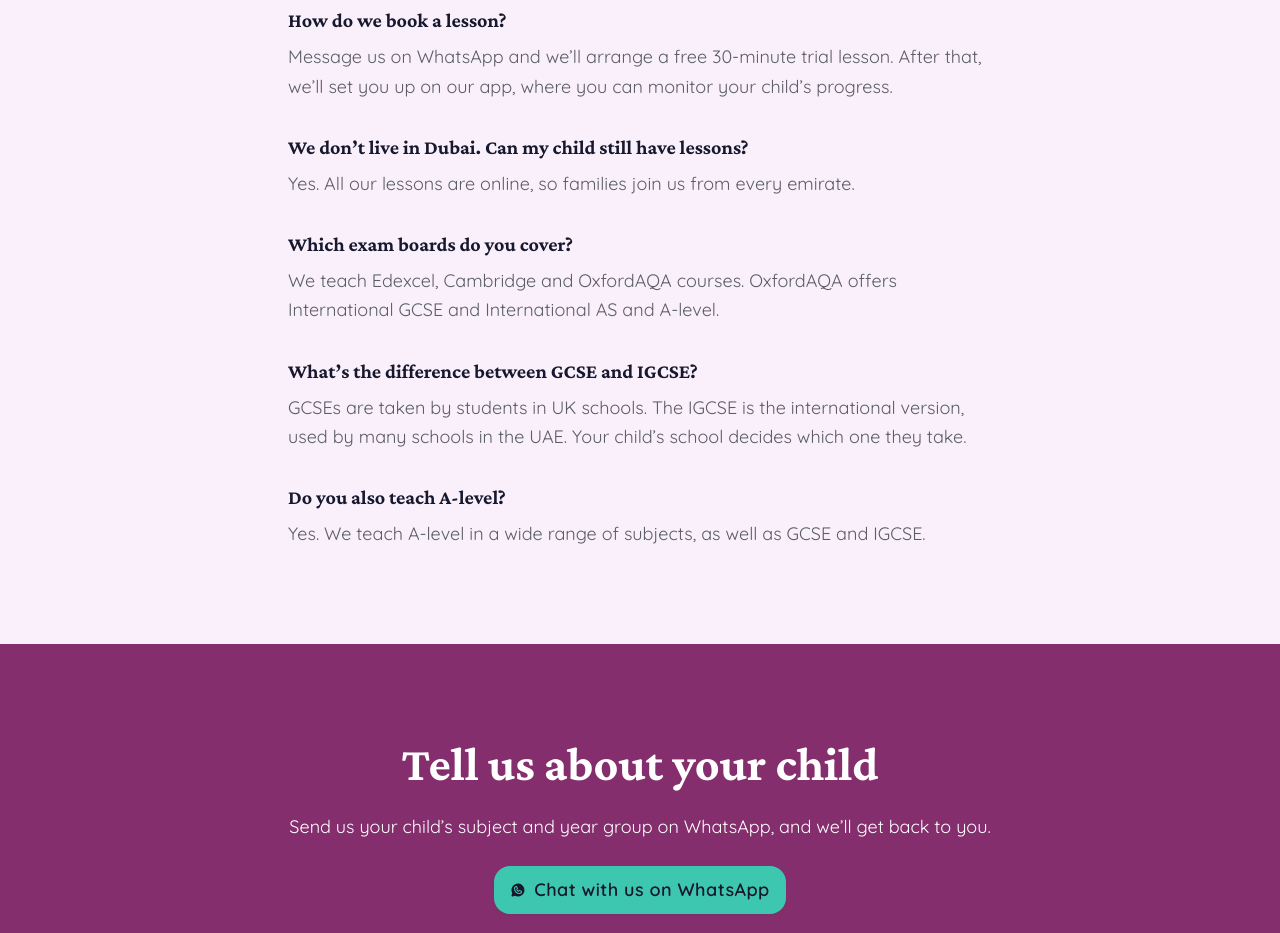
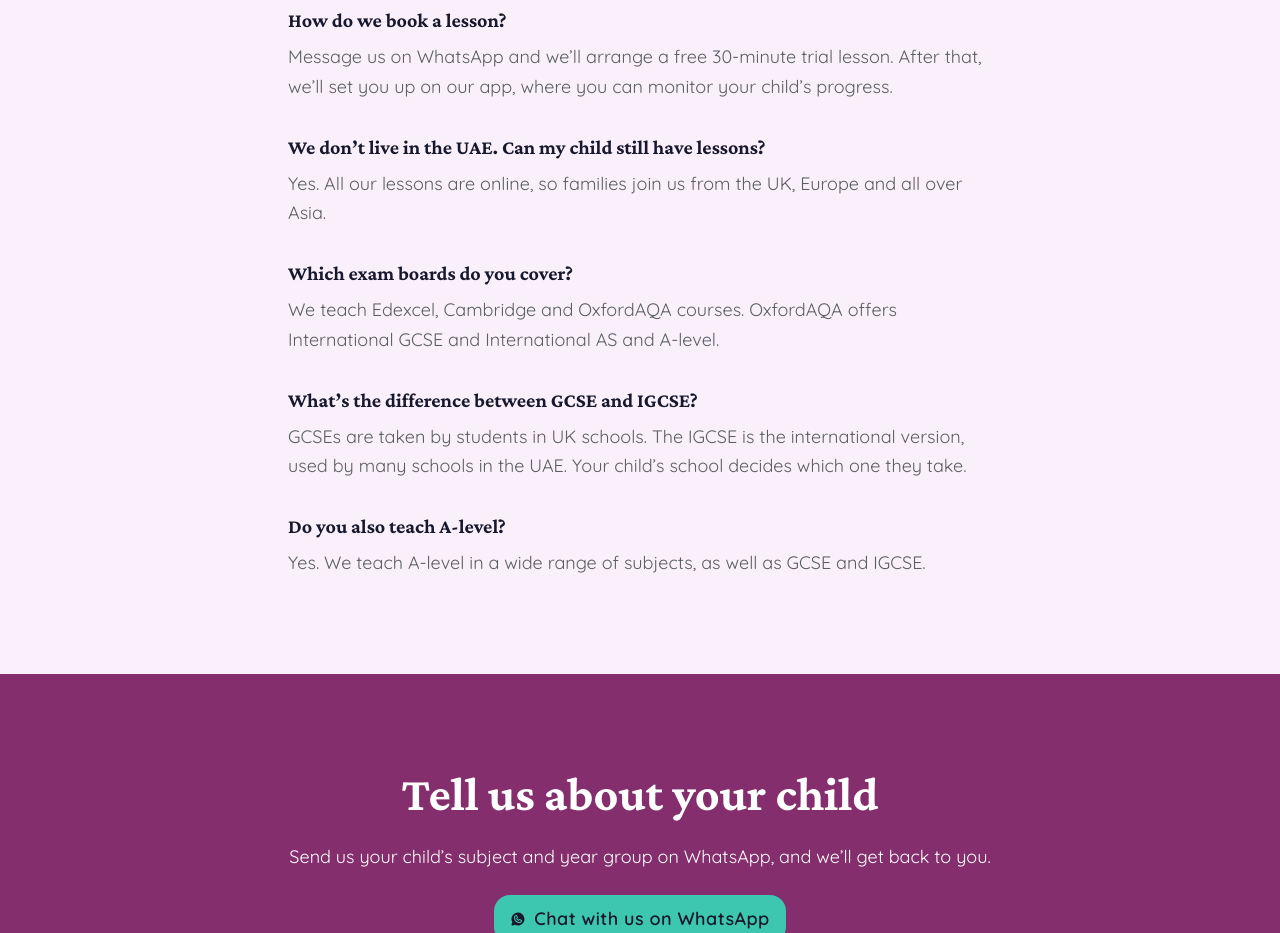
Before and after one commit to GerardCannon/ces-tuition-website, a React (Vite) app: page /curricula/british in a window 1280 px wide. Shown: the part 3260-4193 px from the top of the page. Built offline with nearby package versions, Linux system fonts and the light colour scheme.

Commit message:
British page FAQ: families outside the UAE (#16)
The visible question and answer, and the FAQ schema, now cover the UK, Europe and Asia.

Co-authored-by: Cursor Agent <cursoragent@cursor.com>
Co-authored-by: GerardCannon <GerardCannon@users.noreply.github.com>

```diff
--- a/src/pages/BritishCurriculum.tsx
+++ b/src/pages/BritishCurriculum.tsx
@@ -12,8 +12,8 @@ export const britishFaqs: FaqItem[] = [
     answer: 'Message us on WhatsApp and we’ll arrange a free 30-minute trial lesson. After that, we’ll set you up on our app, where you can monitor your child’s progress.',
   },
   {
-    question: 'We don’t live in Dubai. Can my child still have lessons?',
-    answer: 'Yes. All our lessons are online, so families join us from every emirate.',
+    question: 'We don’t live in the UAE. Can my child still have lessons?',
+    answer: 'Yes. All our lessons are online, so families join us from the UK, Europe and all over Asia.',
   },
   {
     question: 'Which exam boards do you cover?',
```
